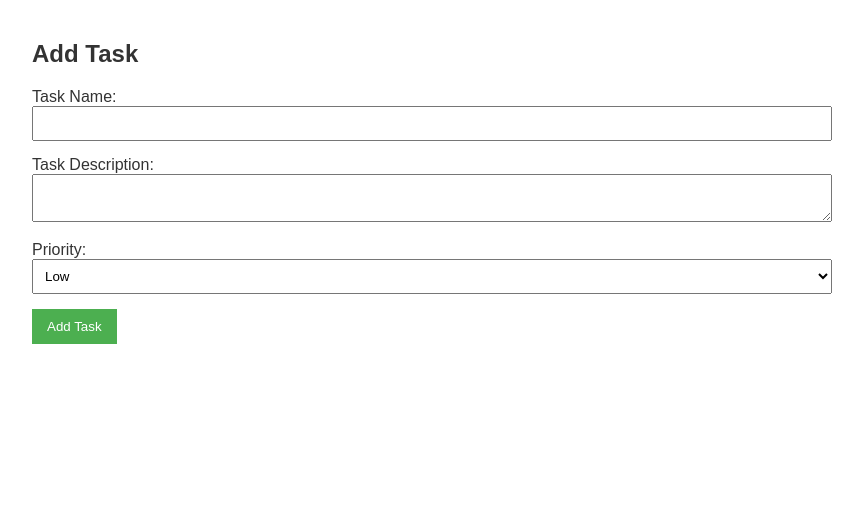
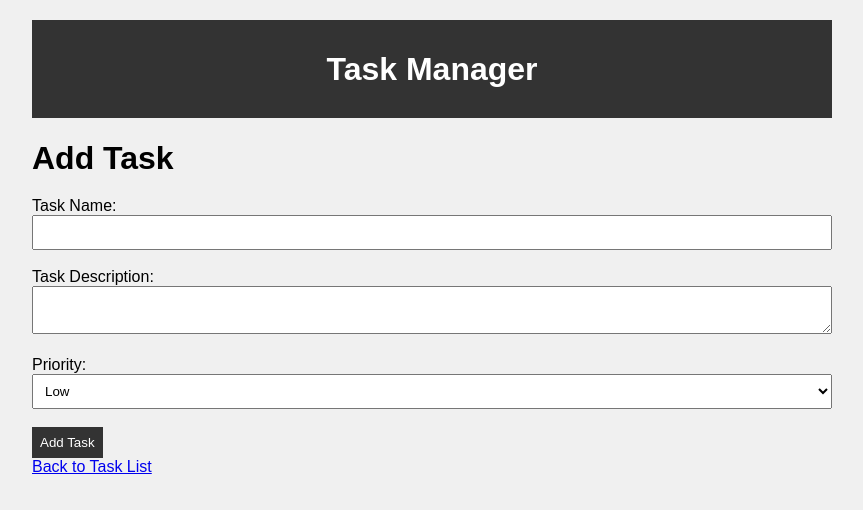
Before and after one commit to arpitasawant/Task-Management-Application, a React (Create React App) app: page /add in a window 1280 px wide. Shown: the top 510 px of the page, without its empty margins (208-1071 px from the left). Built offline with nearby package versions, Linux system fonts and the light colour scheme.

Commit message:
"Updated"

```diff
--- a/package.json
+++ b/package.json
@@ -8,6 +8,7 @@
     "@testing-library/user-event": "^13.5.0",
     "react": "^18.2.0",
     "react-dom": "^18.2.0",
+    "react-router-dom": "^6.20.0",
     "react-scripts": "5.0.1",
     "web-vitals": "^2.1.4"
   },
--- a/public/index.html
+++ b/public/index.html
@@ -27,7 +27,7 @@
     <title>React App</title>
   </head>
   <body>
-    <noscript>You need to enable JavaScript to run this app.</noscript>
+
     <div id="root"></div>
     <!--
       This HTML file is a template.
@@ -39,5 +39,6 @@
       To begin the development, run `npm start` or `yarn start`.
       To create a production bundle, use `npm run build` or `yarn build`.
     -->
+    <script src="/my-app/src/index.js " type="text/jsx"></script>
   </body>
 </html>
--- a/src/App.js
+++ b/src/App.js
@@ -1,21 +1,28 @@
+// App.js
 import React from 'react';
-import { BrowserRouter as Router, Route, Switch } from 'react-router-dom';
-import TaskList from './components/Tasklist';
+import { BrowserRouter as Router, Route, Routes } from 'react-router-dom';
+import TaskList from './components/TaskList';
 import AddTaskForm from './components/AddTaskForm';
 import EditTaskForm from './components/EditTaskForm';
-import './App.css';
+import TaskContextProvider from './components/TaskContext';
+import './components/styles.css';
 
 const App = () => {
   return (
-    <Router>
-      <div className="container">
-        <Switch>
-          <Route path="/" exact component={TaskList} />
-          <Route path="/add" component={AddTaskForm} />
-          <Route path="/edit/:taskId" component={EditTaskForm} />
-        </Switch>
-      </div>
-    </Router>
+    <TaskContextProvider>
+      <Router>
+        <div className="container">
+          <header>
+            <h1>Task Manager</h1>
+          </header>
+          <Routes>
+            <Route path="/" element={<TaskList />} />
+            <Route path="/add" element={<AddTaskForm />} />
+            <Route path="/edit/:taskId" element={<EditTaskForm />} />
+          </Routes>
+        </div>
+      </Router>
+    </TaskContextProvider>
   );
 };
 
--- a/src/components/AddTaskForm.jsx
+++ b/src/components/AddTaskForm.jsx
@@ -1,36 +1,26 @@
-import React, { useState } from 'react';
+// AddTaskForm.js
+import React, { useState, useContext } from 'react';
+import { Link, useNavigate } from 'react-router-dom';  // Change this line
+import { TaskContext } from './TaskContext';
 
-const AddTaskForm = ({ onAdd }) => {
+const AddTaskForm = () => {
+  const { addTask } = useContext(TaskContext);
   const [taskName, setTaskName] = useState('');
   const [taskDescription, setTaskDescription] = useState('');
   const [priority, setPriority] = useState('low');
+  const navigate = useNavigate();  // Change this line
 
-  const handleAddTask = () => {
-    // Validate task name
-    if (!taskName) {
-      alert('Task name is required');
-      return;
-    }
-
-    const newTask = {
-      id: new Date().getTime(),
-      name: taskName,
-      description: taskDescription,
-      priority,
-      completed: false,
-    };
-
-    onAdd(newTask);
-
-    // Clear form fields
-    setTaskName('');
-    setTaskDescription('');
-    setPriority('low');
+  const handleSubmit = (e) => {
+    e.preventDefault();
+    if (taskName.trim() === '') return;
+    addTask({ name: taskName, description: taskDescription, priority });
+    navigate('/');  // Change this line
   };
 
   return (
     <div>
-      <h2>Add Task</h2>
+      <h1>Add Task</h1>
+      <form onSubmit={handleSubmit}>
         <label>
           Task Name:
           <input type="text" value={taskName} onChange={(e) => setTaskName(e.target.value)} />
@@ -47,7 +37,9 @@ const AddTaskForm = ({ onAdd }) => {
             <option value="high">High</option>
           </select>
         </label>
-      <button onClick={handleAddTask}>Add Task</button>
+        <button type="submit">Add Task</button>
+      </form>
+      <Link to="/">Back to Task List</Link>
     </div>
   );
 };
--- a/src/components/EditTaskForm.jsx
+++ b/src/components/EditTaskForm.jsx
@@ -1,48 +1,55 @@
-import React, { useState } from 'react';
+// EditTaskForm.js
+import React, { useState, useContext, useEffect } from 'react';
+import { Link, useNavigate, useParams } from 'react-router-dom'; // Change this line
+import { TaskContext } from './TaskContext';
 
-const EditTaskForm = ({ task, onSave }) => {
-  const [editedTaskName, setEditedTaskName] = useState(task.name);
-  const [editedTaskDescription, setEditedTaskDescription] = useState(task.description);
-  const [editedPriority, setEditedPriority] = useState(task.priority);
+const EditTaskForm = () => {
+  const { tasks, editTask } = useContext(TaskContext);
+  const [taskName, setTaskName] = useState('');
+  const [taskDescription, setTaskDescription] = useState('');
+  const [priority, setPriority] = useState('low');
+  const navigate = useNavigate(); // Change this line
+  const { taskId } = useParams();
 
-  const handleSave = () => {
-    const editedTask = {
-      ...task,
-      name: editedTaskName,
-      description: editedTaskDescription,
-      priority: editedPriority,
-    };
+  useEffect(() => {
+    const task = tasks.find((task) => task.id === parseInt(taskId));
+    if (task) {
+      setTaskName(task.name);
+      setTaskDescription(task.description);
+      setPriority(task.priority);
+    }
+  }, [tasks, taskId]);
 
-    onSave(editedTask);
+  const handleSubmit = (e) => {
+    e.preventDefault();
+    if (taskName.trim() === '') return;
+    editTask(taskId, { name: taskName, description: taskDescription, priority });
+    navigate('/'); // Change this line
   };
 
   return (
     <div>
-      <h2>Edit Task</h2>
+      <h1>Edit Task</h1>
+      <form onSubmit={handleSubmit}>
         <label>
           Task Name:
-        <input
-          type="text"
-          value={editedTaskName}
-          onChange={(e) => setEditedTaskName(e.target.value)}
-        />
+          <input type="text" value={taskName} onChange={(e) => setTaskName(e.target.value)} />
         </label>
         <label>
           Task Description:
-        <textarea
-          value={editedTaskDescription}
-          onChange={(e) => setEditedTaskDescription(e.target.value)}
-        />
+          <textarea value={taskDescription} onChange={(e) => setTaskDescription(e.target.value)} />
         </label>
         <label>
           Priority:
-        <select value={editedPriority} onChange={(e) => setEditedPriority(e.target.value)}>
+          <select value={priority} onChange={(e) => setPriority(e.target.value)}>
             <option value="low">Low</option>
             <option value="medium">Medium</option>
             <option value="high">High</option>
           </select>
         </label>
-      <button onClick={handleSave}>Save Changes</button>
+        <button type="submit">Save Changes</button>
+      </form>
+      <Link to="/">Back to Task List</Link>
     </div>
   );
 };
--- /dev/null
+++ b/src/components/TaskContext.jsx
@@ -0,0 +1,47 @@
+// TaskContext.js
+import React, { createContext, useState, useEffect } from 'react';
+
+export const TaskContext = createContext();
+
+const TaskContextProvider = ({ children }) => {
+  const [tasks, setTasks] = useState([]);
+
+  useEffect(() => {
+    const storedTasks = JSON.parse(localStorage.getItem('tasks')) || [];
+    setTasks(storedTasks);
+  }, []);
+
+  useEffect(() => {
+    localStorage.setItem('tasks', JSON.stringify(tasks));
+  }, [tasks]);
+
+  const addTask = (task) => {
+    setTasks([...tasks, { ...task, id: tasks.length + 1, completed: false }]);
+  };
+
+  const deleteTask = (taskId) => {
+    setTasks(tasks.filter((task) => task.id !== taskId));
+  };
+
+  const toggleTask = (taskId) => {
+    setTasks(
+      tasks.map((task) =>
+        task.id === taskId ? { ...task, completed: !task.completed } : task
+      )
+    );
+  };
+
+  const editTask = (taskId, updatedTask) => {
+    setTasks(
+      tasks.map((task) => (task.id === parseInt(taskId) ? { ...task, ...updatedTask } : task))
+    );
+  };
+
+  return (
+    <TaskContext.Provider value={{ tasks, addTask, deleteTask, toggleTask, editTask }}>
+      {children}
+    </TaskContext.Provider>
+  );
+};
+
+export default TaskContextProvider;
--- a/src/components/TaskItem.jsx
+++ b/src/components/TaskItem.jsx
@@ -1,7 +1,10 @@
 import React from 'react';
 
 const TaskItem = ({ task, onComplete, onDelete }) => {
-  const { id, name, description, priority, completed } = task;
+  const { id,name, description, priority, completed } = task;
+
+  // You can use 'id' somewhere in your component, or remove it if not needed
+  // For example, you might want to use it in a link or button for editing the task
 
   return (
     <li>
--- a/src/components/Tasklist.jsx
+++ b/src/components/Tasklist.jsx
@@ -1,44 +1,25 @@
-import React, { useState, useEffect } from 'react';
-import TaskItem from './TaskItem';
+// TaskList.js
+import React, { useContext } from 'react';
+import { Link } from 'react-router-dom';
+import { TaskContext } from './TaskContext';
 
 const TaskList = () => {
-  const [tasks, setTasks] = useState([]);
-
-  // Load tasks from localStorage on component mount
-  useEffect(() => {
-    const storedTasks = JSON.parse(localStorage.getItem('tasks')) || [];
-    setTasks(storedTasks);
-  }, []);
-
-  // Handle task completion
-  const handleComplete = (taskId) => {
-    const updatedTasks = tasks.map((task) =>
-      task.id === taskId ? { ...task, completed: !task.completed } : task
-    );
-    setTasks(updatedTasks);
-    localStorage.setItem('tasks', JSON.stringify(updatedTasks));
-  };
-
-  // Handle task deletion
-  const handleDelete = (taskId) => {
-    const updatedTasks = tasks.filter((task) => task.id !== taskId);
-    setTasks(updatedTasks);
-    localStorage.setItem('tasks', JSON.stringify(updatedTasks));
-  };
+  const { tasks, toggleTask, deleteTask } = useContext(TaskContext);
 
   return (
     <div>
-      <h2>Task List</h2>
+      <h1>Task List</h1>
       <ul>
         {tasks.map((task) => (
-          <TaskItem
-            key={task.id}
-            task={task}
-            onComplete={() => handleComplete(task.id)}
-            onDelete={() => handleDelete(task.id)}
-          />
+          <li key={task.id} style={{ textDecoration: task.completed ? 'line-through' : 'none' }}>
+            <input type="checkbox" checked={task.completed} onChange={() => toggleTask(task.id)} />
+            {task.name} - {task.priority}
+            <button onClick={() => deleteTask(task.id)}>Delete</button>
+            <Link to={`/edit/${task.id}`}>Edit</Link>
+          </li>
         ))}
       </ul>
+      <Link to="/add">Add Task</Link>
     </div>
   );
 };
--- /dev/null
+++ b/src/components/styles.css
@@ -0,0 +1,84 @@
+/* styles.css */
+
+body {
+    font-family: 'Arial', sans-serif;
+    margin: 0;
+    padding: 0;
+    background-color: #f0f0f0;
+  }
+
+  .container {
+    max-width: 800px;
+    margin: 0 auto;
+    padding: 20px;
+  }
+
+  header {
+    background-color: #333;
+    color: #fff;
+    padding: 10px;
+    text-align: center;
+  }
+
+  h1 {
+    margin-bottom: 20px;
+  }
+
+  ul {
+    list-style: none;
+    padding: 0;
+  }
+
+  li {
+    background-color: #fff;
+    margin: 10px 0;
+    padding: 10px;
+    display: flex;
+    justify-content: space-between;
+    align-items: center;
+  }
+
+  li input[type="checkbox"] {
+    margin-right: 10px;
+  }
+
+  button {
+    background-color: #333;
+    color: #fff;
+    border: none;
+    padding: 8px;
+    cursor: pointer;
+  }
+
+  button:hover {
+    background-color: #555;
+  }
+
+  form {
+    margin-top: 20px;
+  }
+
+  label {
+    display: block;
+    margin-bottom: 8px;
+  }
+
+  input,
+  textarea,
+  select {
+    width: 100%;
+    padding: 8px;
+    margin-bottom: 10px;
+    box-sizing: border-box;
+  }
+
+  .link {
+    display: block;
+    margin-top: 20px;
+    text-align: center;
+    color: #333;
+  }
+
+  .link:hover {
+    color: #555;
+  }
--- a/src/styling/AddTaskForm.css
+++ /dev/null
@@ -1,12 +0,0 @@
-input[type="checkbox"] {
-    margin-right: 10px;
-  }
-
-  span {
-    display: inline-block;
-    max-width: 500px;
-  }
-
-  button {
-    margin-left: 10px;
-  }
--- a/src/styling/EditTaskForm.css
+++ /dev/null
@@ -1,12 +0,0 @@
-input[type="checkbox"] {
-    margin-right: 10px;
-  }
-
-  span {
-    display: inline-block;
-    max-width: 500px;
-  }
-
-  button {
-    margin-left: 10px;
-  }
--- a/src/styling/TaskItem.css
+++ /dev/null
@@ -1,12 +0,0 @@
-input[type="checkbox"] {
-    margin-right: 10px;
-  }
-
-  span {
-    display: inline-block;
-    max-width: 500px;
-  }
-
-  button {
-    margin-left: 10px;
-  }
```
Also changed, not shown: 1 other file (tests, documents, lock files or other folders). Lines whose indentation alone changed are shown as unchanged.
